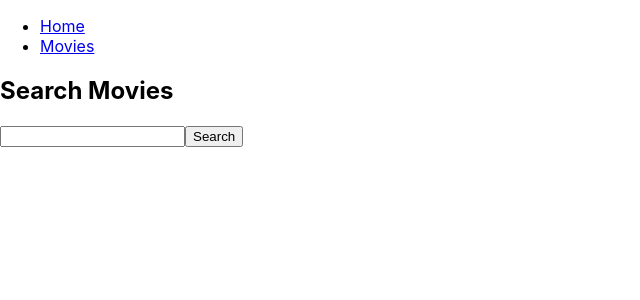
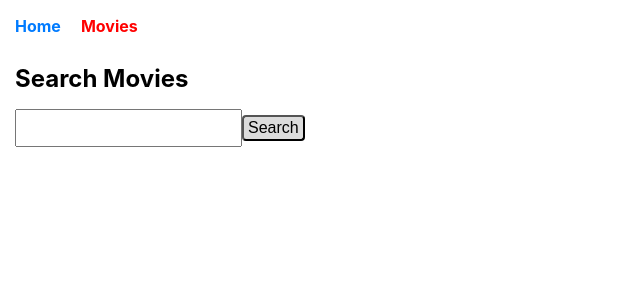
Before and after one commit to RosVor/Reentertainment, a React (Create React App) app: page /goit-react-hw-05-movies/movies in a window 1280 px wide. Shown: the top 300 px of the page, without its empty margins (0-640 px from the left). Built offline with nearby package versions, Linux system fonts and the light colour scheme.

Commit message:
Details?

```diff
--- /dev/null
+++ b/src/Movies.css
@@ -0,0 +1,52 @@
+
+html{
+    margin-left: 15px;
+}
+h2 {
+    font-size: 24px;
+    margin-bottom: 16px;
+  }
+
+  input {
+    padding: 8px;
+    margin-bottom: 16px;
+    font-size: 16px;
+  }
+
+  button {
+    padding: 2px 4px;
+    font-size: 16px;
+    background-color: gainsboro;
+    color: #fff;
+    cursor: pointer;
+    color: black;
+    border-radius: 4px;
+  }
+
+  ul {
+    list-style: none;
+    padding: 0;
+  }
+
+  li {
+    margin-bottom: 8px;
+  }
+
+  li a {
+    text-decoration: none;
+    color: #007bff;
+    font-weight: bold;
+    transition: color 0.3s;
+  }
+
+  li a:hover {
+    color: #0056b3;
+  }
+
+  .movies-details{
+    display: flex;
+  }
+
+  .movies-details-info{
+    margin-left: 30px;
+  }
--- a/src/components/App.jsx
+++ b/src/components/App.jsx
@@ -6,13 +6,14 @@ import Movies from './Movies';
 import MovieDetails from './MovieDetails';
 import Cast from './Cast';
 import Reviews from './Reviews';
+import '../components/main.css';
 
 const App = () => {
   return (
     <div>
       <header>
         <nav>
-          <ul>
+          <ul className="header-list">
             <li>
               <NavLink to="/" activeClassName="active">
                 Home
--- a/src/components/MovieDetails.js
+++ b/src/components/MovieDetails.js
@@ -68,14 +68,20 @@ const MovieDetails = () => {
 
   return (
     <div>
-      <button onClick={() => navigate(-1)}>Повернутись назад</button>
+      <button onClick={() => navigate(-1)}>Return</button>
+     <div className='movies-details'>
+      <img src={`https://image.tmdb.org/t/p/w500${movieDetails.poster_path}`} alt={movieDetails.title} />
+      <div className='movies-details-info'>
       <h2>{movieDetails.title}</h2>
-      <img src={`https://image.tmdb.org/t/p/w500${movieDetails.poster_path}`} alt={movieDetails.title} />
-      <p>{movieDetails.overview}</p>
-      <p>User Score: {movieDetails.vote_average}</p>
-      <p>Genres: {movieDetails.genres.map((genre) => genre.name).join(', ')}</p>
-
+          <p>User Score: {movieDetails.vote_average}</p>
+          <h3>Overview</h3>
+          <p>{movieDetails.overview}</p>
+          <h4>Genres</h4>
+      <p>{movieDetails.genres.map((genre) => genre.name).join(', ')}</p>
+      </div>
+      </div>
       <nav>
+      <p>Additional information</p>
         <ul>
           <li>
             <Link to="#" onClick={handleToggleCast}>
--- a/src/components/Movies.js
+++ b/src/components/Movies.js
@@ -1,5 +1,6 @@
 import React, { useState } from 'react';
 import { Link } from 'react-router-dom';
+import '../Movies.css';
 
 const Movies = () => {
   const [searchQuery, setSearchQuery] = useState('');
--- /dev/null
+++ b/src/components/main.css
@@ -0,0 +1,23 @@
+
+.header-list {
+    list-style: none;
+    padding: 0;
+    display: flex;
+  }
+
+  .header-list li {
+    margin-right: 20px;
+  }
+
+  .header-list a {
+    text-decoration: none;
+  }
+
+  .header-list a:hover {
+    color: blue;
+  }
+
+  .active {
+    font-weight: bold;
+    color: red;
+  }
```
